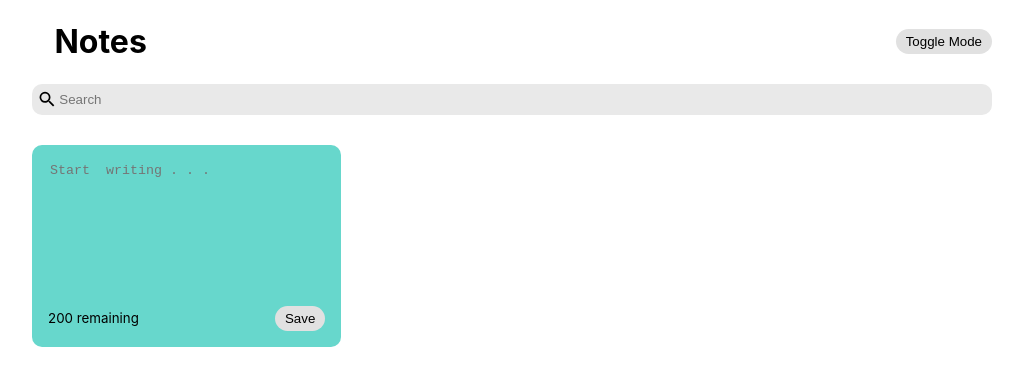
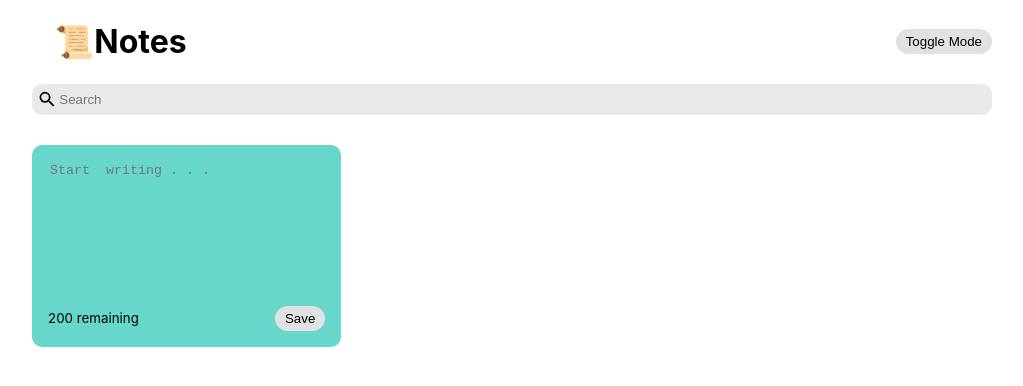
Before and after one commit to saikatbishal/notes-application-react, a React (Create React App) app: page / in a window 1280 px wide. Shown: the top 386 px of the page, without its empty margins (128-1151 px from the left). Built offline with nearby package versions, Linux system fonts and the light colour scheme.

Commit message:
added icon files

```diff
--- a/public/index.html
+++ b/public/index.html
@@ -9,6 +9,8 @@
       name="description"
       content="Web site created using create-react-app"
     />
+    <link rel="icon" href="./notes2.png" type="image/icon type">
+
     <title>React App</title>
   </head>
   <body>
--- a/src/App.js
+++ b/src/App.js
@@ -1,18 +1,17 @@
 import './App.css';
 import { useState, useEffect } from 'react';
 import NotesList from './components/NotesList';
-// import { data } from './data.js'
 import {nanoid} from  'nanoid';
 import Search from './components/Search';
 import Header from './components/Header';
-import { MdBloodtype } from 'react-icons/md';
+// import { MdBloodtype } from 'react-icons/md';
 function App() {
   const [notes, setNotes] = useState(() => {
     const data = localStorage.getItem('react-notes-app-data');
     return data ? JSON.parse(data) : [];
   });
   const [searchText, setSearchText] = useState("");
-
+  const body = document.querySelector('body');
   useEffect(() => {
     localStorage.setItem('react-notes-app-data',JSON.stringify(notes));
   }, [notes])
@@ -45,17 +44,13 @@ function App() {
 
 // TOGGGLING BETWEEN LIGHT  AND DARK MODE
   const changeMode = () => {
-    document.querySelector('body').classList.toggle('dark-mode');
-    if(MdBloodtype.classList.contains('dark-mode'))
-      localStorage.setItem('themeSwitch', 'dark');
-    else
-      localStorage.setItem('themeSwitch', 'light');
-
+    body.classList.toggle('dark-mode');
   }
 
   return (
     <div className="container">
-      <Header changeMode={changeMode}/>
+      {/* <MdBloodtype/> */}
+      <Header changeMode={changeMode} />
       <Search searchNotes = {setSearchText} />
       {<NotesList data={notes.filter((note)=>note.text.toLowerCase().includes(searchText))}
         handleAddNote={addNote}
--- a/src/components/Header.jsx
+++ b/src/components/Header.jsx
@@ -3,7 +3,7 @@ import React from 'react'
 const Header = ({changeMode}) => {
   return (
     <div className='header'>
-      <h1>Notes</h1>
+      <h1>📜Notes</h1>
       <button className="save" onClick={changeMode}>Toggle Mode</button>
     </div>
   )
```
Also changed, not shown: public/notes.png (added), public/notes2.png (added).
